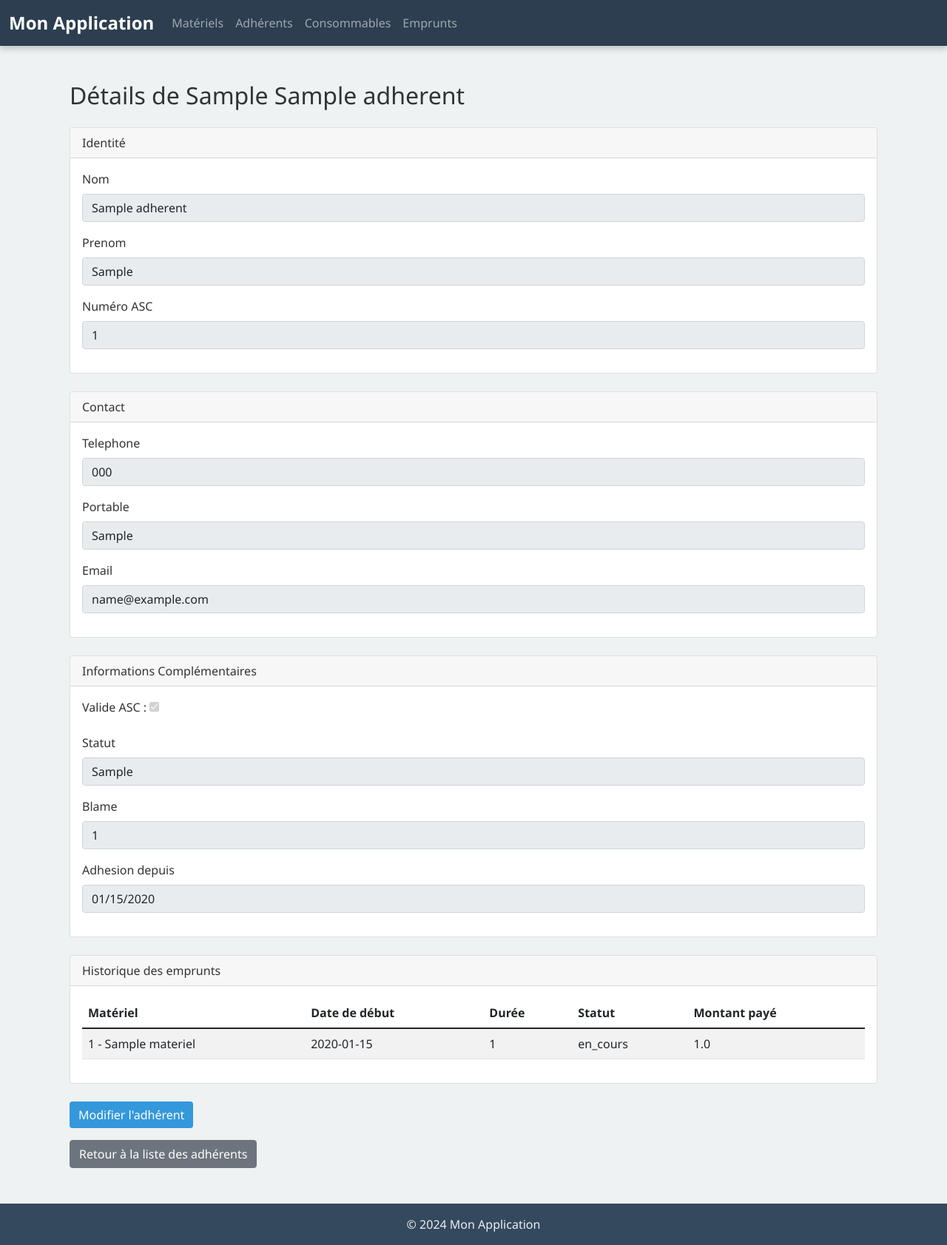
After one commit to darlington72/pyascbrico, a Flask app: page /adherents/1 in a window 1280 px wide. The commit adds this page. Shown: the whole page at 74% size. Run offline with Flask 3, Linux system fonts and the light colour scheme; tables that the repository leaves empty hold one stand-in row (values such as "Sample post"); some libraries are stand-ins or nearby versions.

Commit message:
ajout gestion adherent

```diff
--- a/routes_adherents.py
+++ b/routes_adherents.py
@@ -1,6 +1,6 @@
 from flask import render_template, request, redirect, url_for, flash
 from app import app,db
-from models import Adherent
+from models import Adherent, Emprunt
 from datetime import datetime
 import csv
 import os
@@ -11,26 +11,53 @@ def get_adherents():
     adherents = Adherent.query.all()  # Récupère tout de la base de données
     return render_template('adherents.html', adherents=adherents)
 
+
+@app.route('/adherents/<int:numero_asc>')
+def get_adherent(numero_asc):
+
+    adherent = Adherent.query.filter_by(numero_asc=numero_asc).first()
+    if not adherent:
+        flash('L adherent demandé n\'existe pas.', 'danger')
+        return redirect(url_for('get_adherents'))
+
+    emprunt_historique = Emprunt.query.filter_by(id_adherent=adherent.id_adherent).all()
+
+    return render_template('adherent.html', adherent=adherent,emprunt_historique=emprunt_historique)
+
 @app.route('/adherents/add', methods=['GET', 'POST'])
 def ajouter_adherent():
     if request.method == 'POST':
+        numero_asc = int(request.form['numero_asc'])
         nom = request.form['nom']
         prenom = request.form['prenom']
         email = request.form['email']
-        statut = request.form['statut']
+        #statut = request.form['statut']
         telephone = request.form['telephone']
+        portable = request.form['portable']
 
-        depuis_str = request.form.get('depuis')
-        depuis = datetime.strptime(depuis_str, '%Y-%m-%d').date() if depuis_str else None
+        #depuis_str = request.form.get('depuis')
+        #depuis = datetime.strptime(depuis_str, '%Y-%m-%d').date() if depuis_str else None
+
+        # Vérifier si un adhérent avec le même numéro ASC existe déjà dans la base de données
+        existing_adherent = Adherent.query.filter_by(numero_asc=numero_asc).first()
+        # l'adherent exsite on le met a jour
+        if existing_adherent:
+            flash('L adherent avec ce numero ASC existe deja.', 'danger')
+            return redirect(url_for('get_adherents'))
 
         # Créez un nouvel objet Adherent
         nouvel_adherent = Adherent(
+            numero_asc=numero_asc,
             nom=nom,
             prenom=prenom,
             email=email,
-            statut=statut,
+            statut=None,
             telephone=telephone,
-            depuis=depuis
+            portable=portable,
+            depuis=None,
+            blame=0,
+            badge=None,
+            valide_asc=True
         )
 
         try:
@@ -43,6 +70,50 @@ def ajouter_adherent():
             flash('Erreur lors de l\'ajout de l\'adhérent: ' + str(e), 'danger')
 
     return render_template('ajouter_adherent.html')
+
+
+@app.route('/adherents/edit/<int:numero_asc>', methods=['GET'])
+def edit_adherent_get(numero_asc):
+
+    adherent = Adherent.query.filter_by(numero_asc=numero_asc).first()
+
+    if not adherent:
+        flash('L adherent n\'existe pas.', 'danger')
+        return redirect(url_for('get_adherents'))
+
+    return render_template('modifier_adherent.html', adherent=adherent)
+
+@app.route('/adherents/edit/<int:numero_asc>', methods=['POST'])
+def edit_adherent_post(numero_asc):
+
+    adherent = Adherent.query.filter_by(numero_asc=numero_asc).first()
+
+    if not adherent:
+        flash('L adherent n\'existe pas.', 'danger')
+        return redirect(url_for('get_adherents'))
+
+    # Récupérer les nouvelles données depuis le formulaire
+    adherent.nom = request.form['nom']
+    adherent.telephone = request.form['telephone']
+    adherent.portable = request.form['portable']
+    adherent.email = request.form['email']
+    adherent.blame = request.form.get('blame', type=int)
+    adherent.valide_asc = True if request.form.get('valide_asc') else False
+
+    # ------------------------------------------------------------------------------------------
+    # verifier toutes les erreurs possibles
+    # ------------------------------------------------------------------------------------------
+
+
+    # ------------------------------------------------------------------------------------------
+    # envoyer
+    # ------------------------------------------------------------------------------------------
+
+    db.session.commit()
+
+    flash('Adhérent modifié avec succès!', 'success')
+    return redirect(url_for('get_adherent', numero_asc=adherent.numero_asc))
+
 
 ALLOWED_EXTENSIONS = {'csv'}  # Types de fichiers autorisés
 
@@ -119,6 +190,8 @@ def load_adherents_from_csv(csv_file_path):
                 statut=row['Statut'],
                 telephone=row['Tél. bureau'],
                 depuis=depuis,
+                blame=0,
+                portable=None,
                 badge=None
             )
 
--- a/routes_consommables.py
+++ b/routes_consommables.py
@@ -6,7 +6,6 @@ from models import Consommable
 @app.route('/consommables', methods=['GET'])
 def get_consommables():
     consommables = Consommable.query.all()
-    #return jsonify([consommable.as_dict() for consommable in consommables])
     return render_template('consommables.html', consommables=consommables)
 
 @app.route('/consommables', methods=['POST'])
--- /dev/null
+++ b/templates/adherent.html
@@ -0,0 +1,109 @@
+{% extends "base.html" %}
+
+{% block title %}Détails de {{ adherent.prenom }} {{ adherent.nom }} {% endblock %}
+
+{% block content %}
+<div class="container mt-5">
+    <h2 class="mb-4">Détails de {{ adherent.prenom }} {{ adherent.nom }}</h2>
+
+    <!-- Personne -->
+    <div class="card mb-4">
+        <div class="card-header">Identité</div>
+        <div class="card-body">
+            <div class="mb-3">
+                <label for="nom" class="form-label">Nom</label>
+                <input type="text" class="form-control" id="nom" name="nom" value="{{ adherent.nom }}" readonly>
+            </div>
+            <div class="mb-3">
+                <label for="prenom" class="form-label">Prenom</label>
+                <input type="text" class="form-control" id="prenom" name="prenom" value="{{ adherent.prenom }}" readonly>
+            </div>
+            <div class="mb-3">
+                <label for="numero_asc" class="form-label">Numéro ASC</label>
+                <input type="number" class="form-control" id="numero_asc" name="numero_asc" value="{{ adherent.numero_asc }}" readonly>
+            </div>
+        </div>
+    </div>
+
+    <!-- Contact -->
+    <div class="card mb-4">
+        <div class="card-header">Contact</div>
+        <div class="card-body">
+            <div class="mb-3">
+                <label for="telephone" class="form-label">Telephone</label>
+                <input type="text" class="form-control" id="telephone" name="telephone" value="{{ adherent.telephone }}" readonly>
+            </div>
+            <div class="mb-3">
+                <label for="portable" class="form-label">Portable</label>
+                <input type="text" class="form-control" id="portable" name="portable" value="{{ adherent.portable }}" readonly>
+            </div>
+            <div class="mb-3">
+                <label for="email" class="form-label">Email</label>
+                <input type="text" class="form-control" id="email" name="email" value="{{ adherent.email }}" readonly>
+            </div>
+        </div>
+    </div>
+
+
+    <!-- Contact -->
+    <div class="card mb-4">
+        <div class="card-header">Informations Complémentaires</div>
+        <div class="card-body">
+            <div class="mb-3">
+                <label for="depuis" class="form-label">Valide ASC : </label>
+                <input type="checkbox" {% if adherent.valide_asc %}checked{% endif %} disabled>
+            </div>
+            <div class="mb-3">
+                <label for="statut" class="form-label">Statut</label>
+                <input type="text" class="form-control" id="statut" name="statut" value="{{ adherent.statut }}" readonly>
+            </div>
+            <div class="mb-3">
+                <label for="blame" class="form-label">Blame</label>
+                <input type="number" class="form-control" id="blame" name="blame" value="{{ adherent.blame }}" readonly>
+            </div>
+            <div class="mb-3">
+                <label for="depuis" class="form-label">Adhesion depuis</label>
+                <input type="date" class="form-control" id="depuis" name="depuis" value="{{ adherent.depuis }}" readonly>
+            </div>
+        </div>
+    </div>
+
+    <div class="card mb-4">
+        <div class="card-header">
+            Historique des emprunts
+        </div>
+        <div class="card-body">
+            <table class="table table-striped table-hover">
+            <thead>
+                <tr>
+                    <th>Matériel</th>
+                    <th>Date de début</th>
+                    <th>Durée</th>
+                    <th>Statut</th>
+                    <th>Montant payé</th>
+                </tr>
+            </thead>
+            <tbody>
+                {% for emprunt in emprunt_historique %}
+                    <tr>
+                        <td>{{ emprunt.materiel.numero_materiel }} - {{ emprunt.materiel.nom_materiel }}</td>
+                        <td>{{ emprunt.date_debut }}</td>
+                        <td>{{ emprunt.duree }}</td>
+                        <td>{{ emprunt.statut.value }}</td>
+                        <td>{{ emprunt.montant_paye }}</td>
+                    </tr>
+                {% endfor %}
+            </tbody>
+            </table>
+        </div>
+    </div>
+
+
+    <!-- Formulaire de modification -->
+    <form action="{{ url_for('edit_adherent_get', numero_asc=adherent.numero_asc) }}" method="get">
+        <button type="submit" class="btn btn-primary">Modifier l'adhérent</button>
+    </form>
+
+    <a href="{{ url_for('get_adherents') }}" class="btn btn-secondary mt-3">Retour à la liste des adhérents</a>
+</div>
+{% endblock %}
--- a/templates/adherents.html
+++ b/templates/adherents.html
@@ -22,8 +22,10 @@
         </thead>
         <tbody>
             {% for adherent in adherents %}
+            {% if adherent.numero_asc %}
                 <tr>
-                <td>{{ adherent.numero_asc }}</td>
+
+                    <td><a href="{{ url_for('get_adherent',numero_asc= adherent.numero_asc) }}">{{ adherent.numero_asc }}</a></td>
                     <td>{{ adherent.nom }}</td>
                     <td>{{ adherent.prenom }}</td>
                     <td>{{ adherent.valide_asc }}</td>
@@ -32,6 +34,7 @@
                     <td>{{ adherent.telephone }}</td>
                     <td>{{ adherent.depuis }}</td>
                 </tr>
+            {% endif %}
             {% endfor %}
         </tbody>
     </table>
--- a/templates/confirmation_emprunt.html
+++ b/templates/confirmation_emprunt.html
@@ -17,12 +17,12 @@
 
         <div class="mb-3">
             <label><strong>Durée :</strong></label>
-            <p>{{ emprunt_data['duree'] }} semaines</p>
+            <p>{{ emprunt_data['duree'] }} semaine(s)</p>
         </div>
 
         <div class="mb-3">
             <label><strong>Date de retour :</strong></label>
-            <p>[à compléter en fonction de la durée]</p>
+            <p>{{ emprunt_data['date_fin'] }}</p>
         </div>
 
         <!-- Matériel emprunté -->
@@ -92,7 +92,7 @@
         <!-- Coût estimé (placeholder pour une valeur dynamique) -->
         <div class="mb-3">
             <label><strong>Coût estimé :</strong></label>
-            <p>[Coût calculé ici]</p>
+            <p>{{ emprunt_data['cout_estime'] }} €</p>
         </div>
 
         <!-- Boutons de confirmation -->
```
Also changed, not shown: models.py (+4 -13 lines), routes_emprunts.py (+40 -9 lines), templates/ajouter_adherent.html (+10 -13 lines), templates/ajouter_materiel.html (+5 -5 lines), templates/materiel.html (+0 -9 lines), templates/modifier_adherent.html (added, +84 -0 lines), templates/nouvel_emprunt.html (+35 -12 lines), 1 other file. Lines whose indentation alone changed are shown as unchanged.
